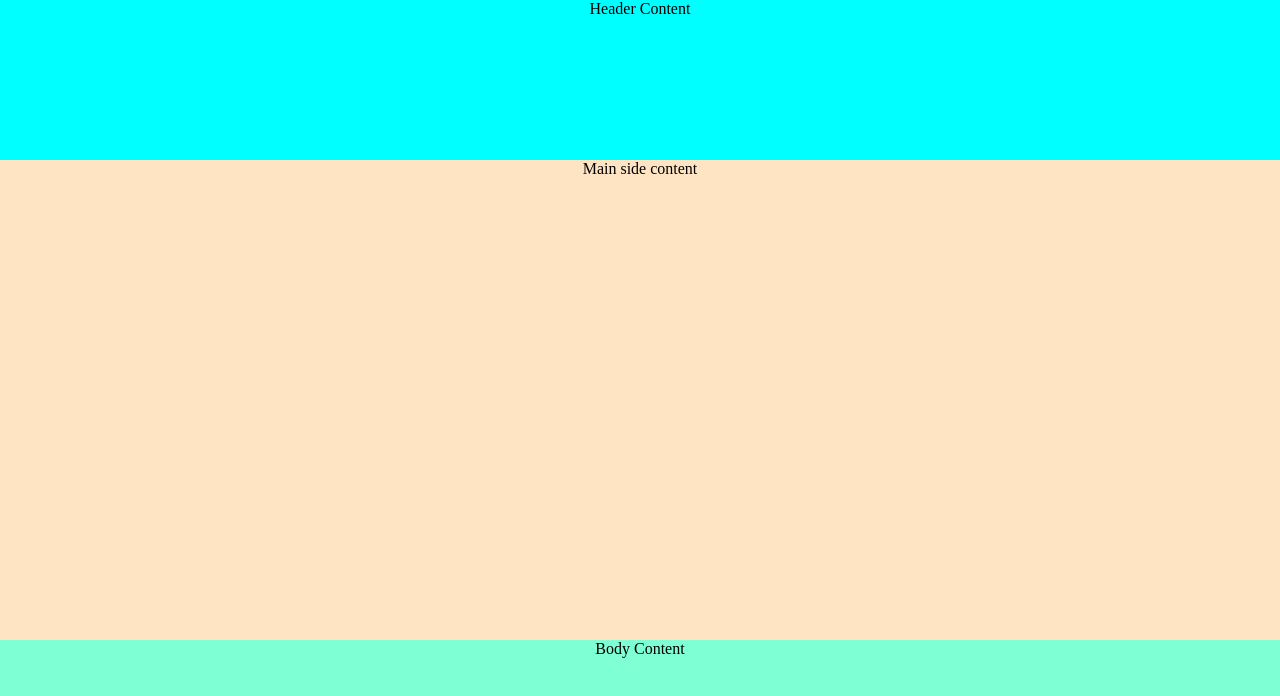
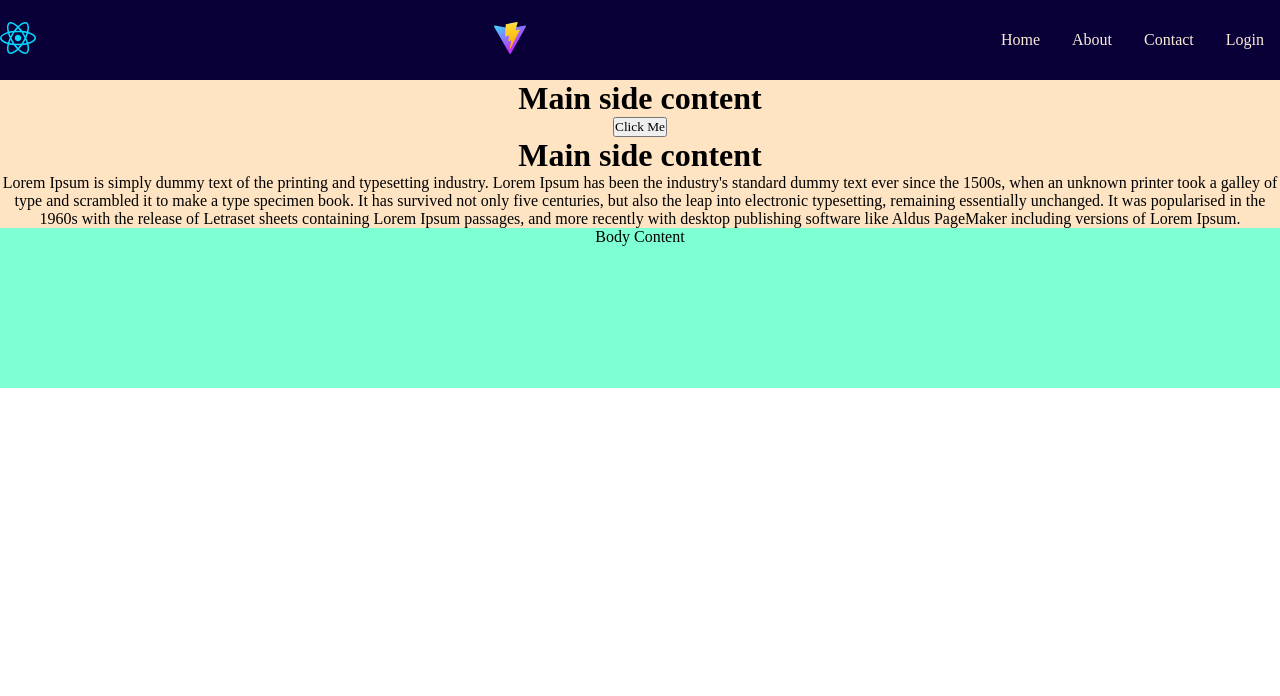
Before and after one commit to Janindumaleesha/Introduction-to-React, a React (Vite) app in the folder Components/: page / in a window 1280 px wide. Shown: the top 696 px of the page. Built offline with nearby package versions, Linux system fonts and the light colour scheme.

Commit message:
Lesson 6 completed

```diff
--- a/Components/src/App.jsx
+++ b/Components/src/App.jsx
@@ -8,7 +8,20 @@ function App() {
     <>
       <div id="wrapper">
         <HeaderContent />
-        <BodyContent />
+        <BodyContent>
+          <button>Click Me</button>
+        </BodyContent>
+        <BodyContent>
+          <p>Lorem Ipsum is simply dummy text of the printing and typesetting
+             industry. Lorem Ipsum has been the industry's standard dummy text
+              ever since the 1500s, when an unknown printer took a galley of
+              type and scrambled it to make a type specimen book. It has
+               survived not only five centuries, but also the leap into
+               electronic typesetting, remaining essentially unchanged.
+               It was popularised in the 1960s with the release of Letraset
+               sheets containing Lorem Ipsum passages, and more recently with
+                desktop publishing software like Aldus PageMaker including versions of Lorem Ipsum.</p>
+        </BodyContent>
         <FooterContent />
       </div>
     </>
--- a/Components/src/components/BodyContent/BodyContent.css
+++ b/Components/src/components/BodyContent/BodyContent.css
@@ -1,4 +1,3 @@
 #bodycontent {
-    min-height: 60vh;
     background-color: bisque;
 }
--- a/Components/src/components/BodyContent/BodyContent.jsx
+++ b/Components/src/components/BodyContent/BodyContent.jsx
@@ -1,10 +1,11 @@
 import React from 'react'
 import './BodyContent.css'
 
-function BodyContent() {
+function BodyContent(props) {
   return (
     <div id="bodycontent">
-        <p>Main side content</p>
+        <h1>Main side content</h1>
+        {props.children}
     </div>
   )
 }
--- a/Components/src/components/HeaderContent/HeaderContent.css
+++ b/Components/src/components/HeaderContent/HeaderContent.css
@@ -1,4 +1,7 @@
 #navcontent {
-    min-height: 20vh;
-    background-color: aqua;
+    min-height: 10vh;
+    background-color: rgb(10, 0, 56);
+    display: flex;
+    align-items: center;
+    justify-content: space-between;
 }
--- a/Components/src/components/HeaderContent/HeaderContent.jsx
+++ b/Components/src/components/HeaderContent/HeaderContent.jsx
@@ -1,10 +1,19 @@
 import React from 'react'
 import './HeaderContent.css'
+import logo from '../../assets/react.svg'
+import MenuLinkContent from '../MenuLinkContent/MenuLinkContent'
 
 function HeaderContent() {
   return (
     <div id="navcontent">
-        <p>Header Content</p>
+        <a href='' ><img src={logo} alt='React' /></a>
+        <a href='' ><img src='vite.svg' alt='React' /></a>
+        <div>
+          <MenuLinkContent linkname='Home' url='#home'/>
+          <MenuLinkContent linkname='About' url='#about'/>
+          <MenuLinkContent linkname='Contact' url='#contact'/>
+          <MenuLinkContent linkname='Login' url='#login'/>
+        </div>
     </div>
   )
 }
--- /dev/null
+++ b/Components/src/components/MenuLinkContent/MenuLinkContent.css
@@ -0,0 +1,2 @@
+.link {color: antiquewhite; text-decoration: none; padding: 3px 16px;}
+.link:hover {background-color: rgb(88, 88, 88);padding: 3px 16px;text-decoration: none;border-radius: 10px;}
--- /dev/null
+++ b/Components/src/components/MenuLinkContent/MenuLinkContent.jsx
@@ -0,0 +1,12 @@
+import React from 'react'
+import './MenuLinkContent.css'
+
+function MenuLinkContent(props) {
+  return (
+    <>
+        <a href={props.url} className='link'>{props.linkname}</a>
+    </>
+  )
+}
+
+export default MenuLinkContent
```
